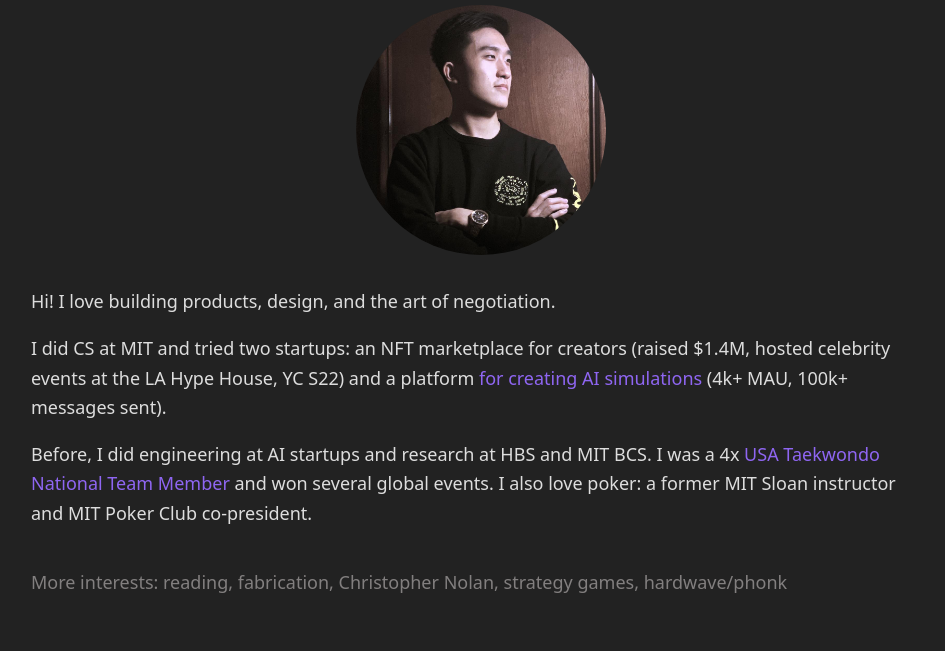
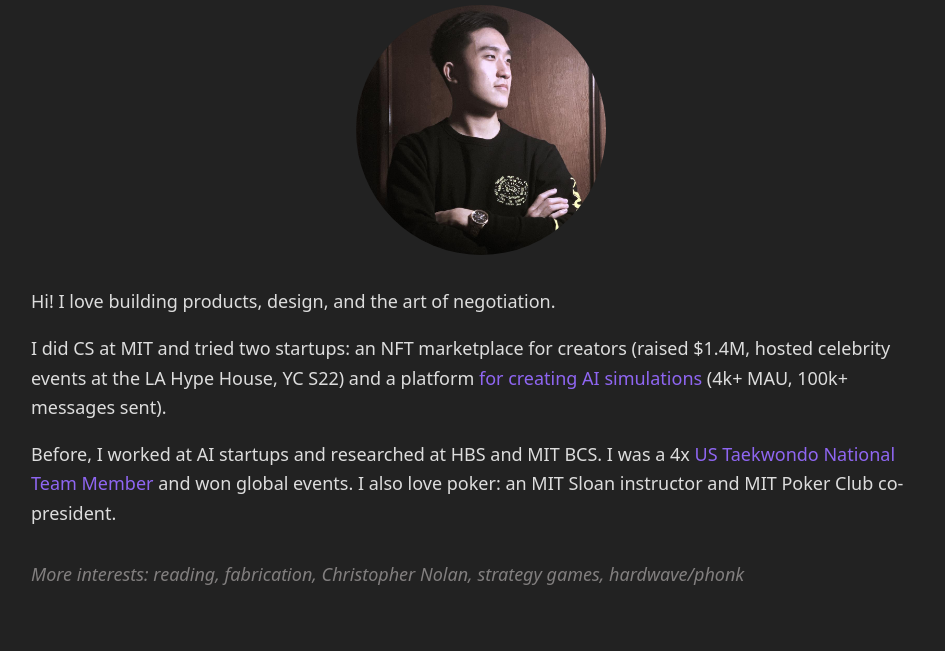
Before and after one commit to kev2010/personal-website-2, a plain HTML site: page index.html in a window 1280 px wide. Shown: the part 61-712 px from the top of the page, without its empty margins (159-1104 px from the left). Drawn offline with Linux system fonts and the light colour scheme.

Commit message:
more edits for index

```diff
--- a/index.html
+++ b/index.html
@@ -32,8 +32,8 @@
             <img src="./imgs/fbprofile.jpg" alt="profile" class="profile">
             <p>Hi! I love building products, design, and the art of negotiation.</p>
             <p>I did CS at MIT and tried two startups: an NFT marketplace for creators (raised $1.4M, hosted celebrity events at the LA Hype House, YC S22) and a platform <a href="https://simulationlabs.ai/" target="_blank">for creating AI simulations</a> (4k+ MAU, 100k+ messages sent).</p>
-            <p>Before, I did engineering at AI startups and research at HBS and MIT BCS. I was a 4x <a href="https://www.teamusa.com/profiles/kevin-jiang" target="_blank">USA Taekwondo National Team Member</a> and won several global events. I also love poker: a former MIT Sloan instructor and MIT Poker Club co-president.</p>
-            <p style="color: #827F7F; margin-top: 2.5rem;">More interests: reading, fabrication, Christopher Nolan, strategy games, hardwave/phonk</p>
+            <p>Before, I worked at AI startups and researched at HBS and MIT BCS. I was a 4x <a href="https://www.teamusa.com/profiles/kevin-jiang" target="_blank">US Taekwondo National Team Member</a> and won global events. I also love poker: an MIT Sloan instructor and MIT Poker Club co-president.</p>
+            <p style="color: #827F7F; font-style: italic; margin-top: 2rem;">More interests: reading, fabrication, Christopher Nolan, strategy games, hardwave/phonk</p>
             <!-- <p>
                 I'm 22 and just graduated MIT with a CS degree. I'm currently working on an <a href="https://negotiate.vercel.app/">negotiation AI</a>. I previously raised $1.4 million for an NFT marketplace for creators startup. My cofounder and I were accepted into YC S22 cohort and hosted Lil Nas X's birthday party at the LA Hype House where we lived. We built, from scratch, a creator network of >1 billion collective followers. Here are some other cool stuff I've done:
             </p>
```
